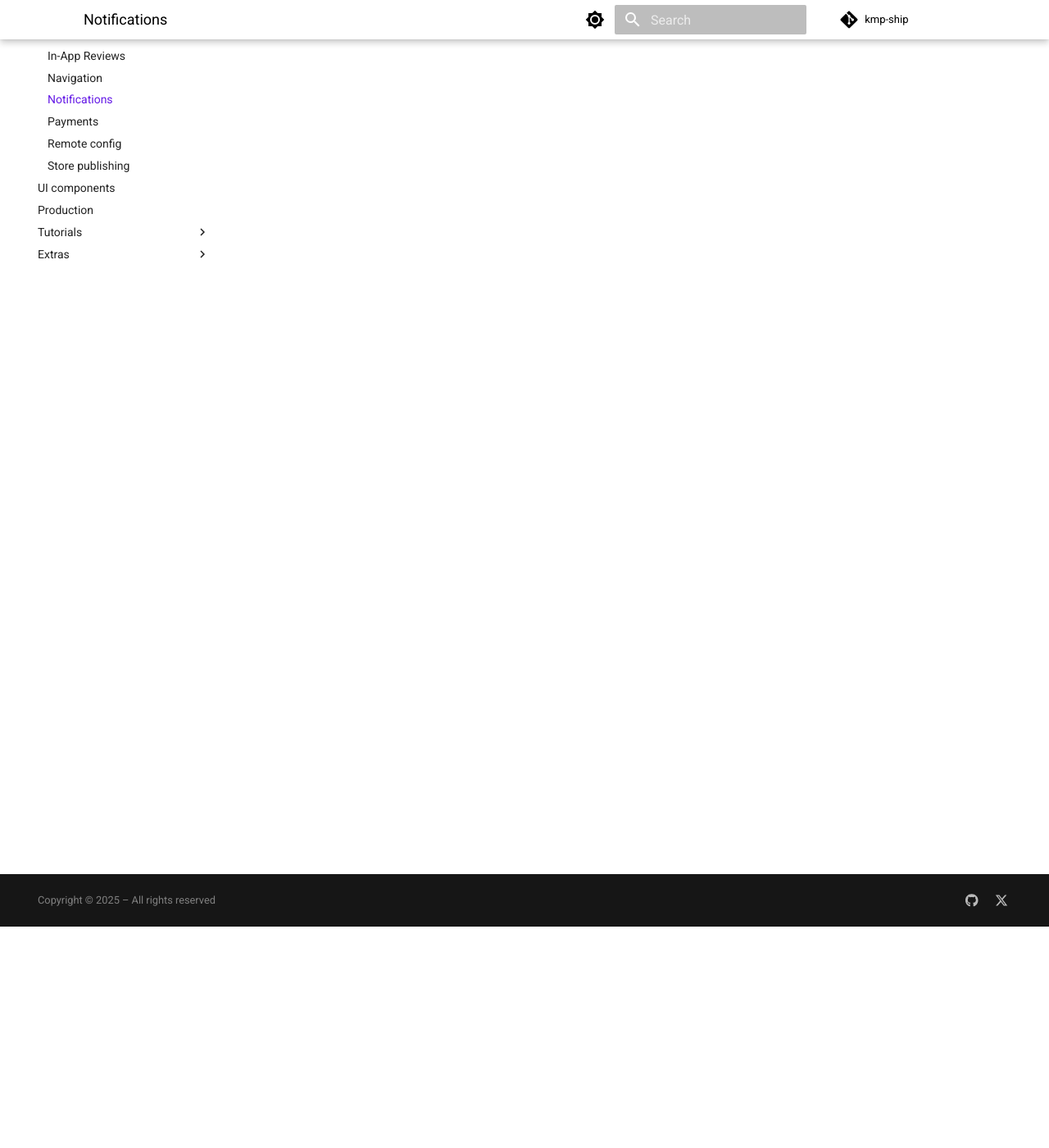
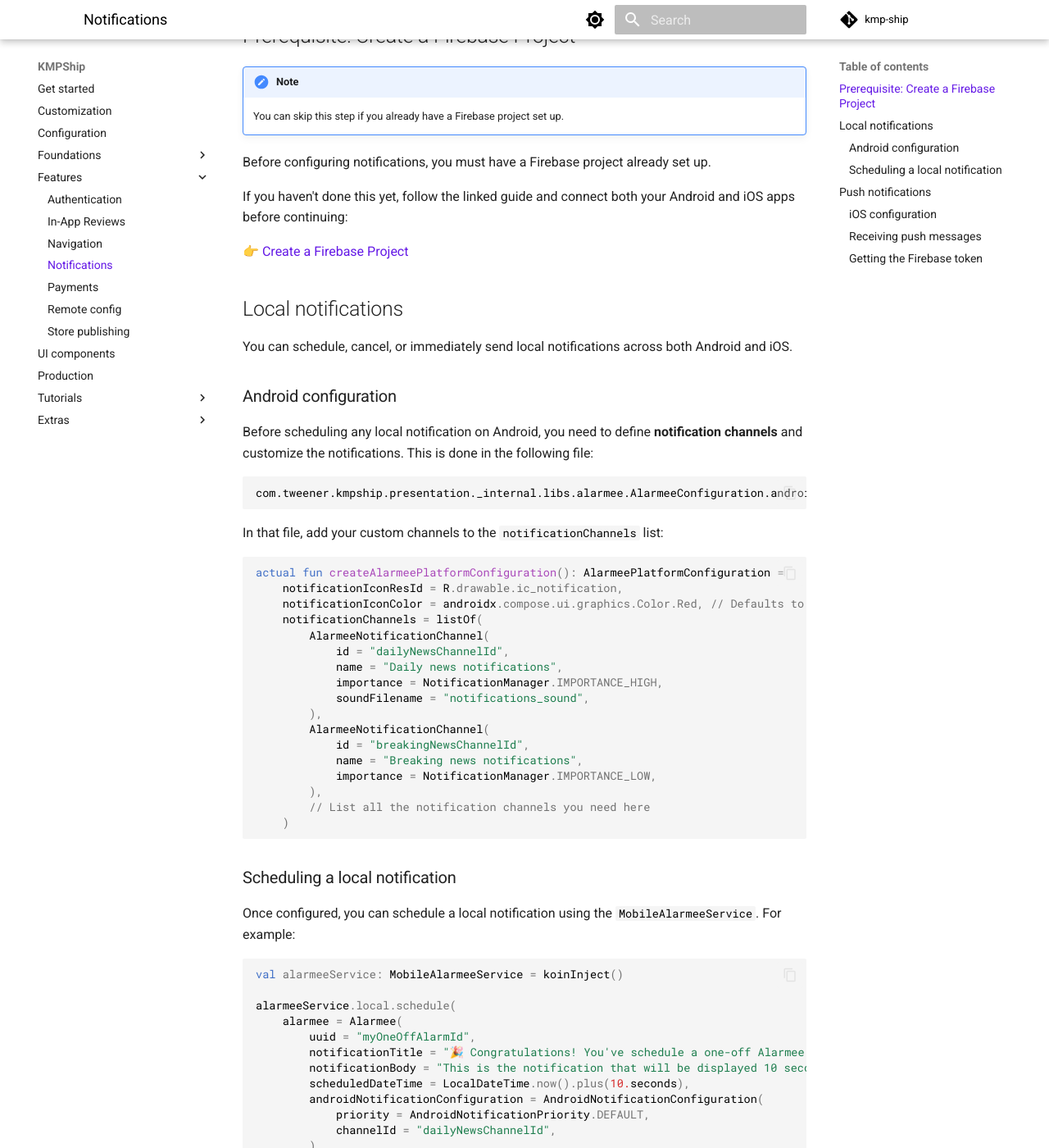
Before and after one commit to Tweener/kmpshipdoc, an MkDocs documentation site: the page built from docs/features/notifications.md, in a window 1280 px wide and 1400 px high, scrolled down 270 px. Shown: the whole window at 82% size. Built offline with MkDocs 1.6.1 and Material for MkDocs 9.7.7, drawn with Linux system fonts in a browser that asks for light colours; comment, search, counter and statistics services are not loaded; some of the changed text lies outside the part shown.

Commit message:
Add notifications doc

````diff
--- a/docs/features/notifications.md
+++ b/docs/features/notifications.md
@@ -1 +1,132 @@
 # Notifications
+
+KMPShip supports both **local** and **push notifications** using [:simple-github: Alarmee](https://github.com/Tweener/alarmee).
+This powerful abstraction handles platform differences and gives developers full control over how and when to notify users.
+
+## Prerequisite: Create a Firebase Project
+
+!!! note
+
+    You can skip this step if you already have a Firebase project set up.
+
+Before configuring notifications, you must have a Firebase project already set up.
+
+If you haven't done this yet, follow the linked guide and connect both your Android and iOS apps before continuing:
+
+👉 [Create a Firebase Project](../tutorials/create-firebase-project.md)
+
+## Local notifications
+
+You can schedule, cancel, or immediately send local notifications across both Android and iOS.
+
+### Android configuration
+
+Before scheduling any local notification on Android, you need to define **notification channels** and customize the notifications. This is done in the following file:
+
+```
+com.tweener.kmpship.presentation._internal.libs.alarmee.AlarmeeConfiguration.android.kt
+```
+
+In that file, add your custom channels to the `notificationChannels` list:
+
+```kotlin
+actual fun createAlarmeePlatformConfiguration(): AlarmeePlatformConfiguration =
+    notificationIconResId = R.drawable.ic_notification,
+    notificationIconColor = androidx.compose.ui.graphics.Color.Red, // Defaults to Color.Transparent is not specified
+    notificationChannels = listOf(
+        AlarmeeNotificationChannel(
+            id = "dailyNewsChannelId",
+            name = "Daily news notifications",
+            importance = NotificationManager.IMPORTANCE_HIGH,
+            soundFilename = "notifications_sound",
+        ),
+        AlarmeeNotificationChannel(
+            id = "breakingNewsChannelId",
+            name = "Breaking news notifications",
+            importance = NotificationManager.IMPORTANCE_LOW,
+        ),
+        // List all the notification channels you need here
+    )
+```
+
+### Scheduling a local notification
+
+Once configured, you can schedule a local notification using the `MobileAlarmeeService`. For example:
+
+```kotlin
+val alarmeeService: MobileAlarmeeService = koinInject()
+
+alarmeeService.local.schedule(
+    alarmee = Alarmee(
+        uuid = "myOneOffAlarmId",
+        notificationTitle = "🎉 Congratulations! You've schedule a one-off Alarmee!",
+        notificationBody = "This is the notification that will be displayed 10 seconds from now.",
+        scheduledDateTime = LocalDateTime.now().plus(10.seconds),
+        androidNotificationConfiguration = AndroidNotificationConfiguration(
+            priority = AndroidNotificationPriority.DEFAULT,
+            channelId = "dailyNewsChannelId",
+        ),
+        iosNotificationConfiguration = IosNotificationConfiguration(),
+    )
+)
+```
+
+You can also cancel or send notifications immediately using the `local.cancel(...)` and `local.immediate(...)` functions.
+
+For more advanced usage and configuration options, please refer to the [Alarmee GitHub repository](https://github.com/Tweener/alarmee).
+
+## Push notifications
+
+Push notifications are powered by **Firebase Cloud Messaging (FCM)** and are pre-integrated in KMPShip.
+
+### iOS configuration
+
+To support push notifications on iOS, you need to configure Apple Push Notification service (APNs) and link it to Firebase:
+
+1. **Generate an APNs Key**:
+
+    * Sign in to your [Apple Developer Account](https://developer.apple.com/account/).
+    * Go to **Certificates, Identifiers & Profiles**.
+    * Select **Keys** > click the **+** icon to create a new key.
+    * Enter a name (e.g., "KMPShip APNs Key") and enable **Apple Push Notifications service (APNs)**.
+    * Click **Configure**.
+    * Make sure to select **Sandbox & Production** as the environment and click **Save**.
+    * Click **Continue** and **Register**.
+    * Click **Download** to download the `.p8` file and store it safely — you won't be able to download it again.
+    * Note the **Key ID** and your **Team ID** (from your Apple Developer account overview).
+
+2. **Upload APNs Key to Firebase**:
+
+    * Open your [Firebase Console](https://console.firebase.google.com/).
+    * Go to your project > **Project Settings** > **Cloud Messaging** tab.
+    * Under **Apple app configuration**, click **Upload** next to APNs authentication key.
+    * Upload the `.p8` file, and enter the **Key ID** and **Team ID**.
+    * Save your changes.
+
+Once this is done, Firebase will be able to send push notifications to your iOS app.
+
+### Receiving push messages
+
+When a push message is received on the device, KMPShip automatically displays a notification using the **title**, **body**, and any extra data from the FCM payload.
+
+### Getting the Firebase token
+
+If you need to retrieve the device’s FCM token (e.g., to send it to your own backend server), you can access it like this:
+
+```kotlin
+val scope = rememberCoroutineScope()
+val alarmeeService: MobileAlarmeeService = koinInject()
+
+scope.launch {
+    val token = alarmeeService.push.getToken().getOrNull()
+    println("Firebase current token: $token")
+}
+```
+
+This token is unique to the device and can be refreshed by Firebase at any time, so you should handle token updates accordingly.
+
+---
+
+!!! success "Notifications setup complete"
+
+    You have successfully configured both local and push notifications in your KMPShip app. Users can now receive timely updates and alerts, enhancing engagement and user experience.
````
Also changed, not shown: docs/configuration.md (+1 -1 lines), docs/features/authentication.md (+3 -3 lines), docs/features/payments.md (+2 -2 lines), docs/tutorials/create-firebase-project.md (+1 -1 lines).
